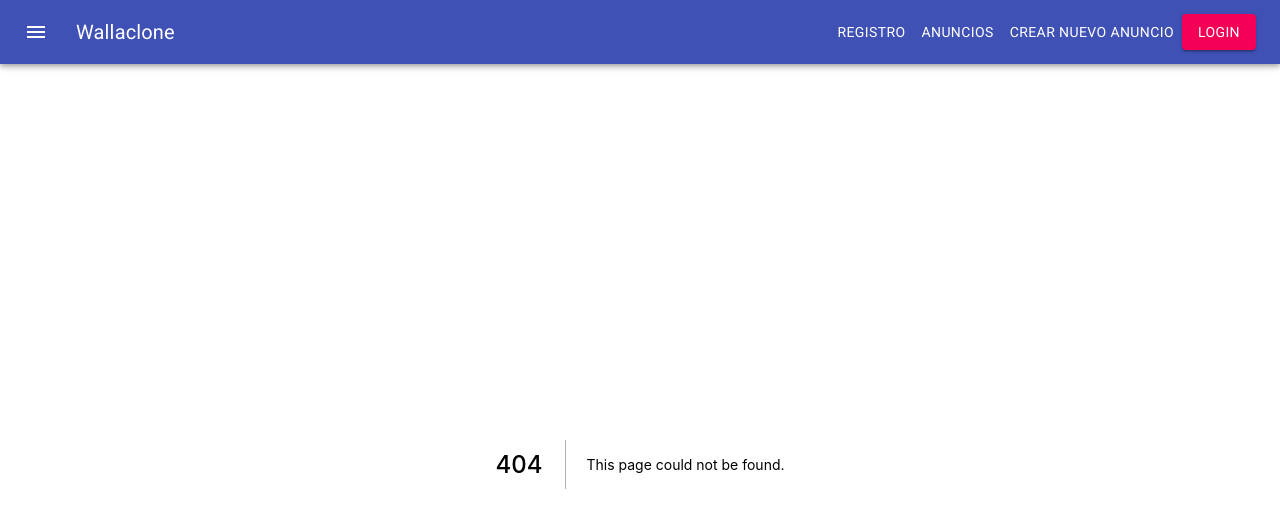
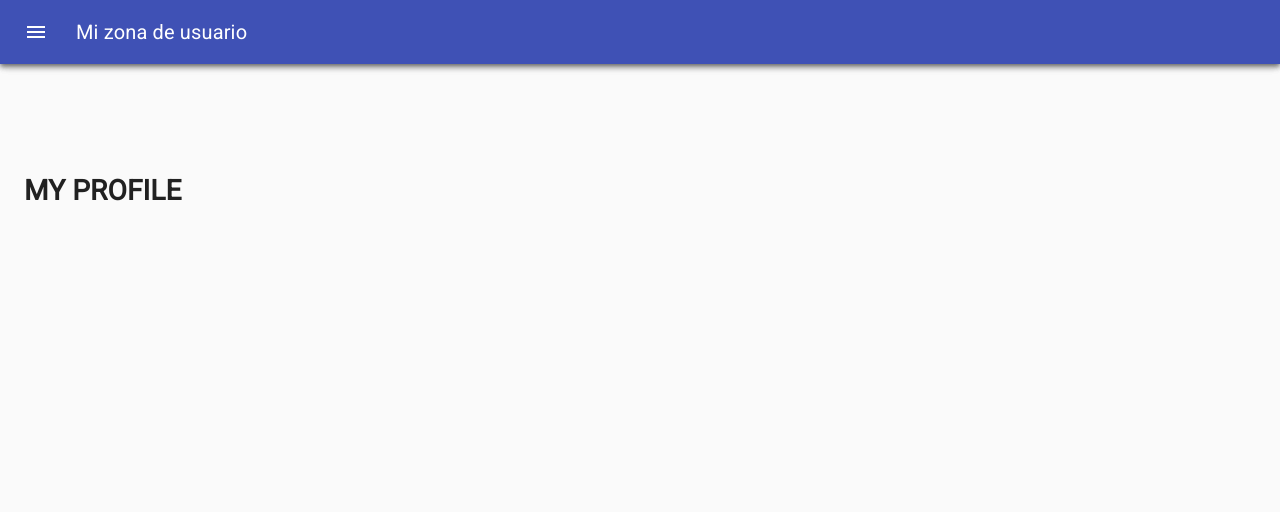
Before and after one commit to NandoLT/Wallaclone-Frontend, a Next.js app in the folder wallaclone/: page /user/dashboard in a window 1280 px wide. Before the commit this address had no page. Shown: the top 512 px of the page. Built offline with nearby package versions, Linux system fonts and the light colour scheme.

Commit message:
Aproximacion al dashboard

```diff
--- /dev/null
+++ b/wallaclone/components/Dashboard/MyAdverts.js
@@ -0,0 +1,11 @@
+const MyAdverts = () => {
+    return (
+        <div>
+
+            <h1>MIS ANUNCIOS</h1>
+
+        </div>
+    )
+}
+
+export default MyAdverts
--- /dev/null
+++ b/wallaclone/components/Dashboard/MyProfile.js
@@ -0,0 +1,9 @@
+const MyProfile = () => {
+    return (
+        <div>
+            <h1>MY PROFILE</h1>
+        </div>
+    )
+}
+
+export default MyProfile
--- /dev/null
+++ b/wallaclone/pages/user/dashboard.js
@@ -0,0 +1,198 @@
+import React from 'react';
+import clsx from 'clsx';
+import { makeStyles, useTheme } from '@material-ui/core/styles';
+import Drawer from '@material-ui/core/Drawer';
+import CssBaseline from '@material-ui/core/CssBaseline';
+import AppBar from '@material-ui/core/AppBar';
+import Toolbar from '@material-ui/core/Toolbar';
+import List from '@material-ui/core/List';
+import Typography from '@material-ui/core/Typography';
+import Divider from '@material-ui/core/Divider';
+import IconButton from '@material-ui/core/IconButton';
+import MenuIcon from '@material-ui/icons/Menu';
+import ChevronLeftIcon from '@material-ui/icons/ChevronLeft';
+import ChevronRightIcon from '@material-ui/icons/ChevronRight';
+import ListItem from '@material-ui/core/ListItem';
+import ListItemIcon from '@material-ui/core/ListItemIcon';
+import ListItemText from '@material-ui/core/ListItemText';
+import InboxIcon from '@material-ui/icons/MoveToInbox';
+import MailIcon from '@material-ui/icons/Mail';
+import MyAdverts from '../../components/Dashboard/MyAdverts';
+import MyProfile from '../../components/Dashboard/MyProfile';
+import { Button } from '@material-ui/core';
+
+const drawerWidth = 240;
+
+const useStyles = makeStyles((theme) => ({
+  root: {
+    display: 'flex',
+  },
+  appBar: {
+    transition: theme.transitions.create(['margin', 'width'], {
+      easing: theme.transitions.easing.sharp,
+      duration: theme.transitions.duration.leavingScreen,
+    }),
+  },
+  appBarShift: {
+    width: `calc(100% - ${drawerWidth}px)`,
+    marginLeft: drawerWidth,
+    transition: theme.transitions.create(['margin', 'width'], {
+      easing: theme.transitions.easing.easeOut,
+      duration: theme.transitions.duration.enteringScreen,
+    }),
+  },
+  menuButton: {
+    marginRight: theme.spacing(2),
+  },
+  hide: {
+    display: 'none',
+  },
+  drawer: {
+    width: drawerWidth,
+    flexShrink: 0,
+  },
+  drawerPaper: {
+    width: drawerWidth,
+  },
+  drawerHeader: {
+    display: 'flex',
+    alignItems: 'center',
+    padding: theme.spacing(0, 1),
+    // necessary for content to be below app bar
+    ...theme.mixins.toolbar,
+    justifyContent: 'flex-end',
+  },
+  content: {
+    flexGrow: 1,
+    padding: theme.spacing(3),
+    transition: theme.transitions.create('margin', {
+      easing: theme.transitions.easing.sharp,
+      duration: theme.transitions.duration.leavingScreen,
+    }),
+    marginLeft: -drawerWidth,
+  },
+  contentShift: {
+    transition: theme.transitions.create('margin', {
+      easing: theme.transitions.easing.easeOut,
+      duration: theme.transitions.duration.enteringScreen,
+    }),
+    marginLeft: 0,
+  },
+}));
+
+export default function PersistentDrawerLeft() {
+  const classes = useStyles();
+  const theme = useTheme();
+  const [open, setOpen] = React.useState(false);
+  const [content, setContent] = React.useState({
+      myAdverts:false,
+      myProfile:true,
+      myFavorites:false,
+      myConversations:false,
+  })
+  const openMyAdverts= () => {
+    setContent({
+      myAdverts:true,
+      myProfile:false,
+      myFavorites:false,
+      myConversations:false,
+    })
+}
+
+  const {myAdverts, myProfile, myFavorites, myConversations} = content;
+
+  const handleDrawerOpen = () => {
+    setOpen(true);
+  };
+
+  const handleDrawerClose = () => {
+    setOpen(false);
+  };
+
+
+
+  return (
+    <div className={classes.root}>
+      <CssBaseline />
+      <AppBar
+        position="fixed"
+        className={clsx(classes.appBar, {
+          [classes.appBarShift]: open,
+        })}
+      >
+        <Toolbar>
+          <IconButton
+            color="inherit"
+            aria-label="open drawer"
+            onClick={handleDrawerOpen}
+            edge="start"
+            className={clsx(classes.menuButton, open && classes.hide)}
+          >
+            <MenuIcon />
+          </IconButton>
+          <Typography variant="h6" noWrap>
+            Mi zona de usuario
+          </Typography>
+        </Toolbar>
+      </AppBar>
+      <Drawer
+        className={classes.drawer}
+        variant="persistent"
+        anchor="left"
+        open={open}
+        classes={{
+          paper: classes.drawerPaper,
+        }}
+      >
+        <div className={classes.drawerHeader}>
+          <IconButton onClick={handleDrawerClose}>
+            {theme.direction === 'ltr' ? <ChevronLeftIcon /> : <ChevronRightIcon />}
+          </IconButton>
+        </div>
+        <Divider />
+        <List>
+        <ListItem>
+        <ListItemIcon onClick={openMyAdverts}><MailIcon /></ListItemIcon>
+            <Button onClick={openMyAdverts}>
+                Mis anuncios
+            </Button>
+
+        </ListItem>
+
+        <ListItem>
+        <ListItemIcon onClick={openMyAdverts}><MailIcon /></ListItemIcon>
+            <Button onClick={openMyAdverts}>
+                Favoritos
+            </Button>
+
+        </ListItem>
+        <ListItem>
+        <ListItemIcon onClick={openMyAdverts}><MailIcon /></ListItemIcon>
+            <Button onClick={openMyAdverts}>
+                Conversaciones
+            </Button>
+
+        </ListItem>
+        <ListItem>
+        <ListItemIcon onClick={openMyAdverts}><MailIcon /></ListItemIcon>
+            <Button onClick={openMyAdverts}>
+                Mi Perfil
+            </Button>
+
+        </ListItem>
+
+        </List>
+      </Drawer>
+      <main
+        className={clsx(classes.content, {
+          [classes.contentShift]: open,
+        })}
+      >
+        <div className={classes.drawerHeader} />
+        {myAdverts && <MyAdverts/>}
+        {myProfile &&  <MyProfile/>}
+
+      </main>
+    </div>
+  );
+}
```
